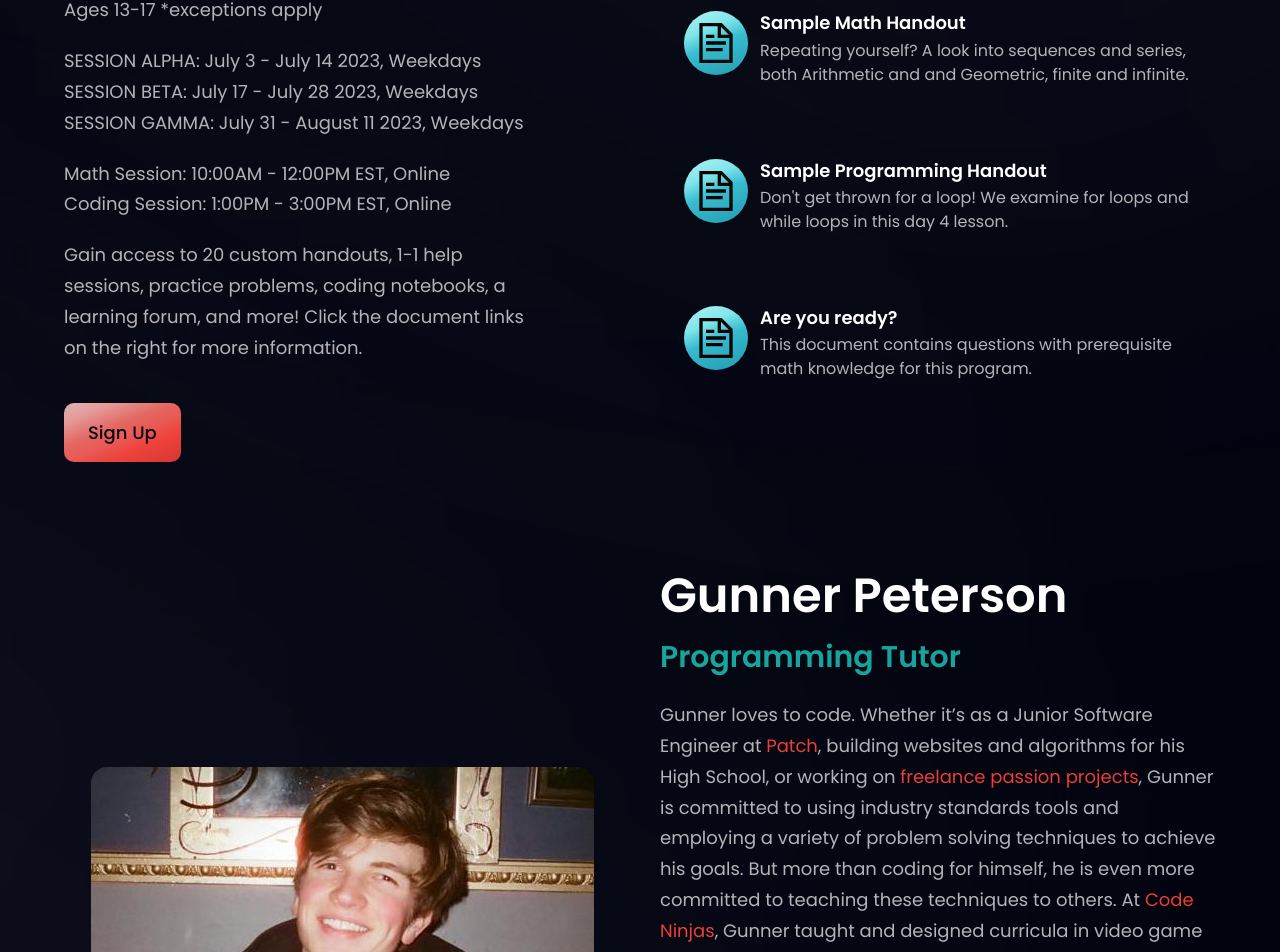
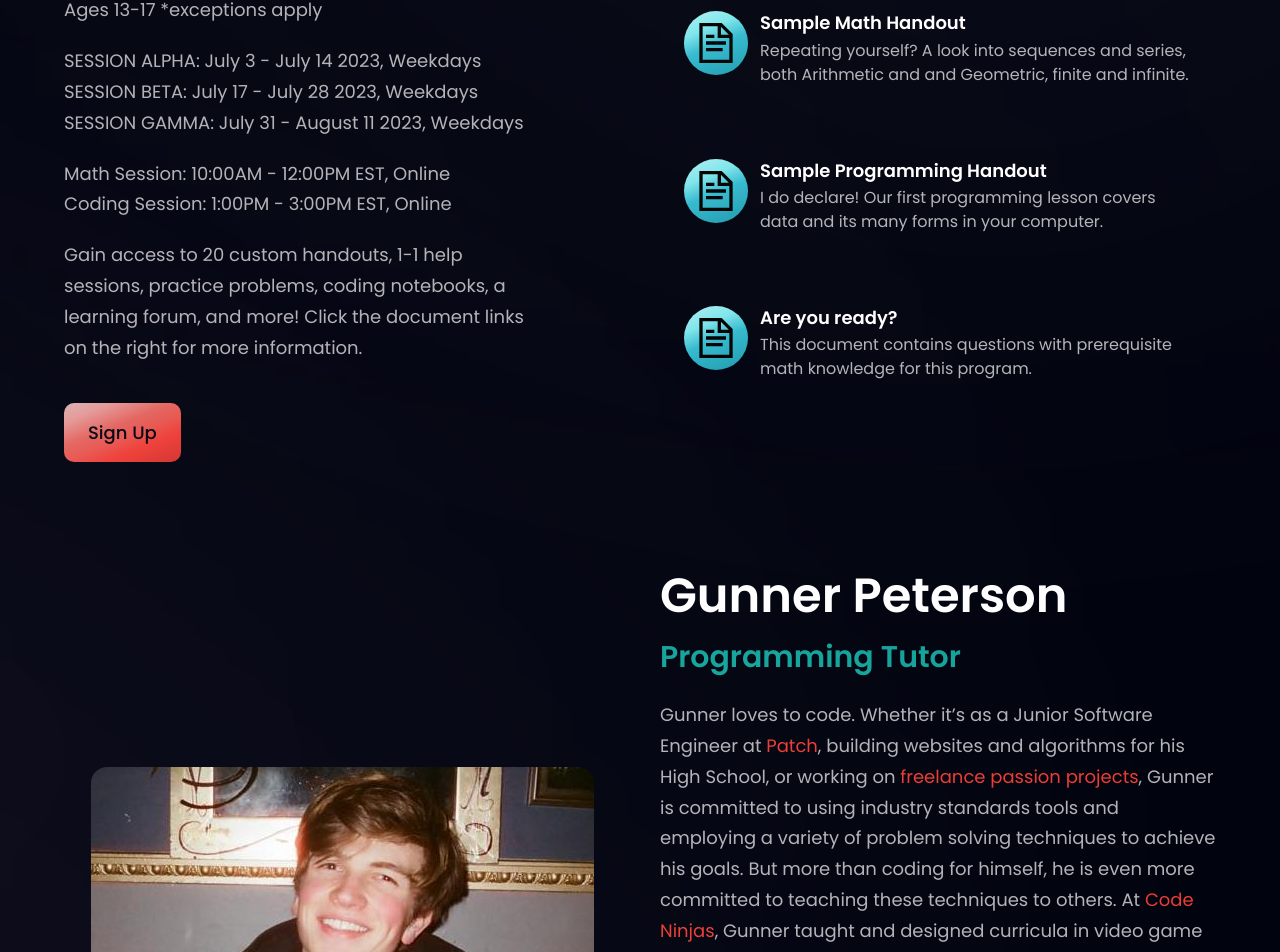
Before and after one commit to Gunman108/Abstract-Academy, a React (Vite) app: page / in a window 1280 px wide. Shown: the part 1220-2172 px from the top of the page. Built offline with nearby package versions, Linux system fonts and the light colour scheme.

Commit message:
Updated description

```diff
--- a/src/constants/index.js
+++ b/src/constants/index.js
@@ -49,7 +49,7 @@ export const features = [
     id: "feature-3",
     title: "Sample Programming Handout",
     content:
-      "Don't get thrown for a loop! We examine for loops and while loops in this day 4 lesson.",
+      "I do declare! Our first programming lesson covers data and its many forms in your computer.",
     link: codingPDF,
   },
   {
```
